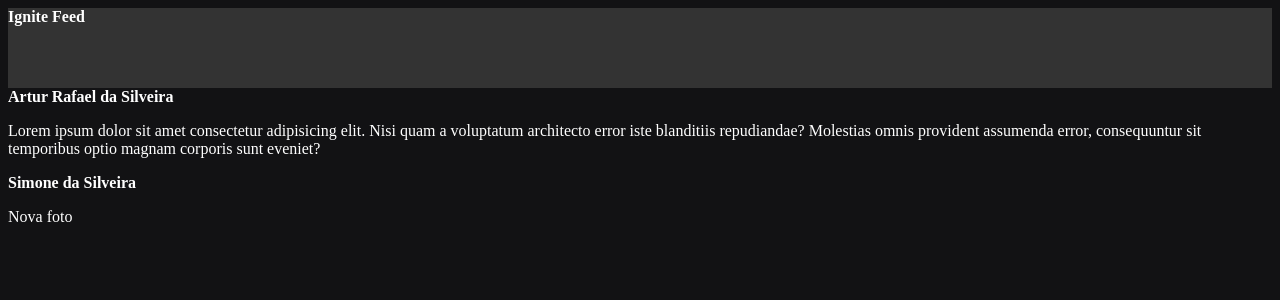
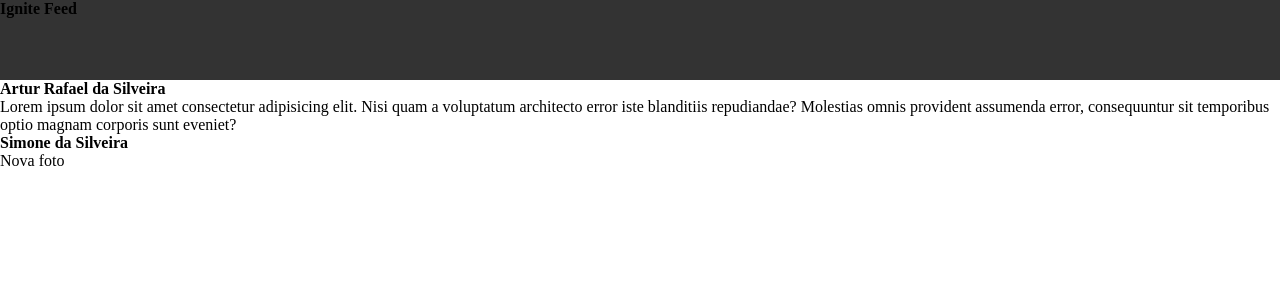
Before and after one commit to arturrsilveira/fundamentosreactjs, a React (Vite) app: page / in a window 1280 px wide. Shown: the top 300 px of the page. Built offline with nearby package versions, Linux system fonts and the light colour scheme.

Commit message:
Aplicando Estilos Globais

```diff
--- a/src/App.jsx
+++ b/src/App.jsx
@@ -1,7 +1,7 @@
 import { Header } from "./components/Header";
 import { Post } from "./Post" ;
 
-import './styles.css';
+import './global.css';
 
 export function App() {
 
--- /dev/null
+++ b/src/global.css
@@ -0,0 +1,18 @@
+:root {
+    --white: #fff;
+    --gray-100: #e1e1e6;
+    --gray-300: #c4c4cc;
+    --gray-400: #8d8d99;
+    --gray-600: #323238;
+    --gray-700: #29292e;
+    --gray-800: #202024;
+    --gray-900: #121214;
+
+    --green-500: #00875f;
+  }
+
+* {
+    margin: 0;
+    padding: 0;
+    box-sizing: border-box;
+}
--- a/src/styles.css
+++ /dev/null
@@ -1,4 +0,0 @@
-body {
-    background: #121214;
-    color: #fff;
-}
```
